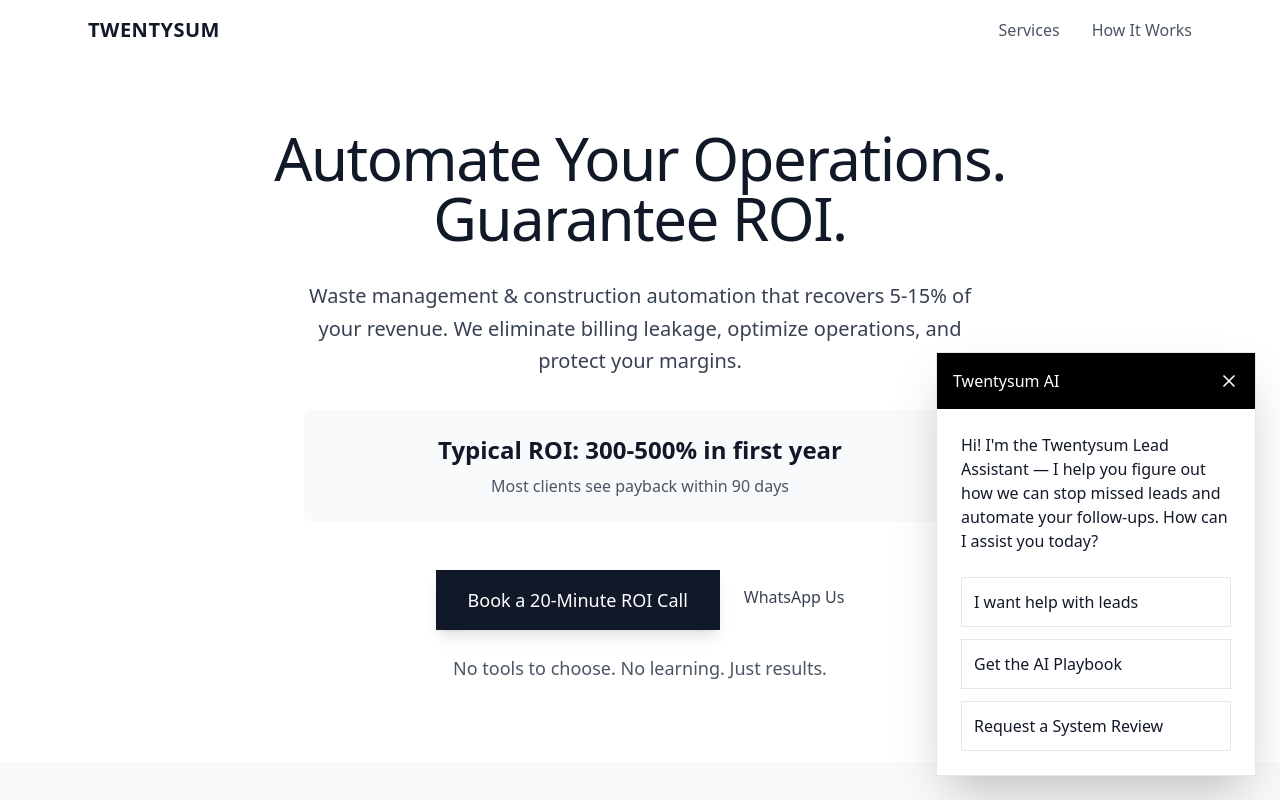
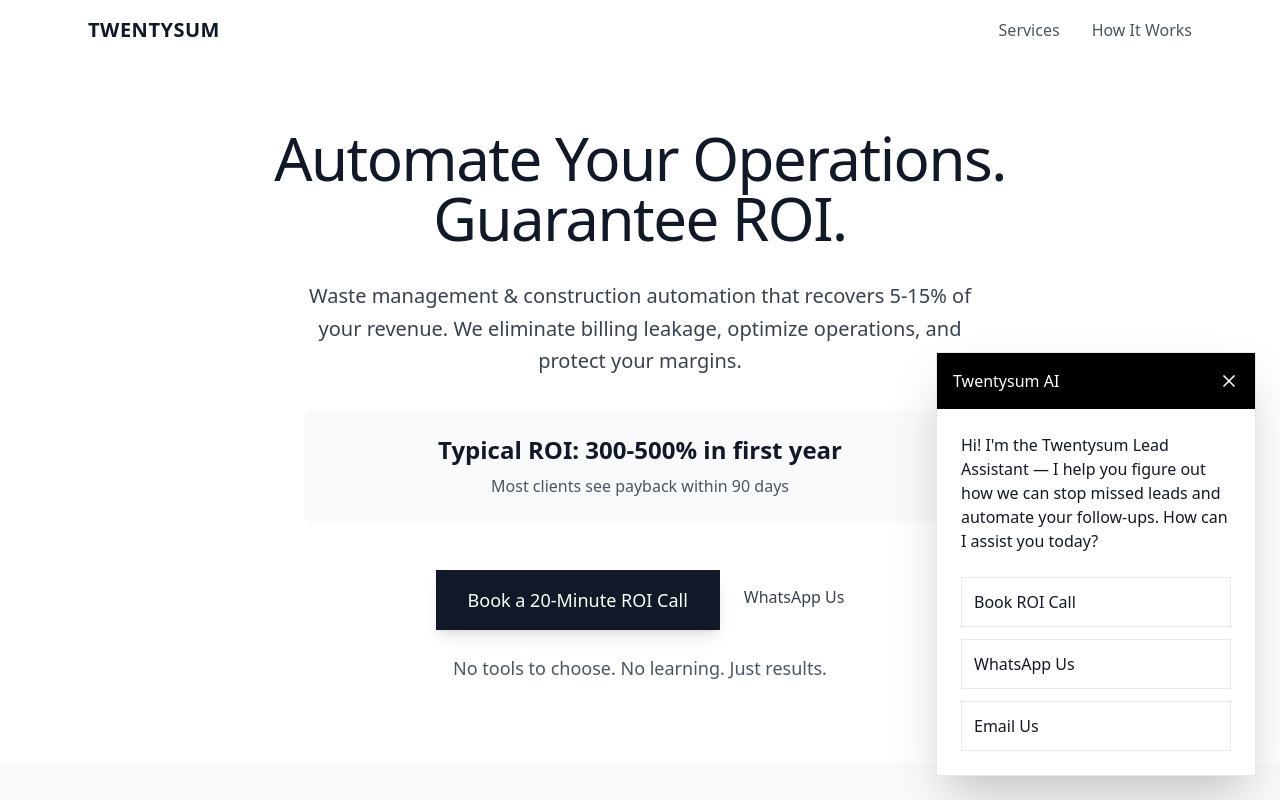
Before and after one commit to Projectcaroline/auvra, a React (Vite) app: page / in a window 1280 px wide. Both pictures are taken after a click on the button 1228 px from the left and 748 px from the top of the page. Shown: the top 800 px of the page. Built offline with nearby package versions, Linux system fonts and the light colour scheme; a web font is replaced by a local one.

Commit message:
Updated App.tsx

```diff
--- a/src/App.tsx
+++ b/src/App.tsx
@@ -515,22 +515,22 @@ const App = () => {
                   </div>
                   <div className="space-y-3">
                     <button
-                      onClick={() => handleChatResponse('leads')}
+                      onClick={() => window.open('https://calendly.com/twentysum/roi-audit', '_blank')}
                       className="w-full text-left p-3 border border-gray-200 hover:border-black hover:bg-gray-50 transition-colors"
                     >
-                      I want help with leads
+                      Book ROI Call
                     </button>
                     <button
-                      onClick={() => handleChatResponse('playbook')}
+                      onClick={() => window.open('https://wa.me/264812568924?text=Hi%2C%20I%27d%20like%20to%20learn%20about%20your%20automation%20systems', '_blank')}
                       className="w-full text-left p-3 border border-gray-200 hover:border-black hover:bg-gray-50 transition-colors"
                     >
-                      Get the AI Playbook
+                      WhatsApp Us
                     </button>
                     <button
-                      onClick={() => handleChatResponse('review')}
+                      onClick={() => window.open('mailto:ajarlandings@gmail.com?subject=ROI%20Automation%20Inquiry', '_blank')}
                       className="w-full text-left p-3 border border-gray-200 hover:border-black hover:bg-gray-50 transition-colors"
                     >
-                      Request a System Review
+                      Email Us
                     </button>
                   </div>
                 </>
```
